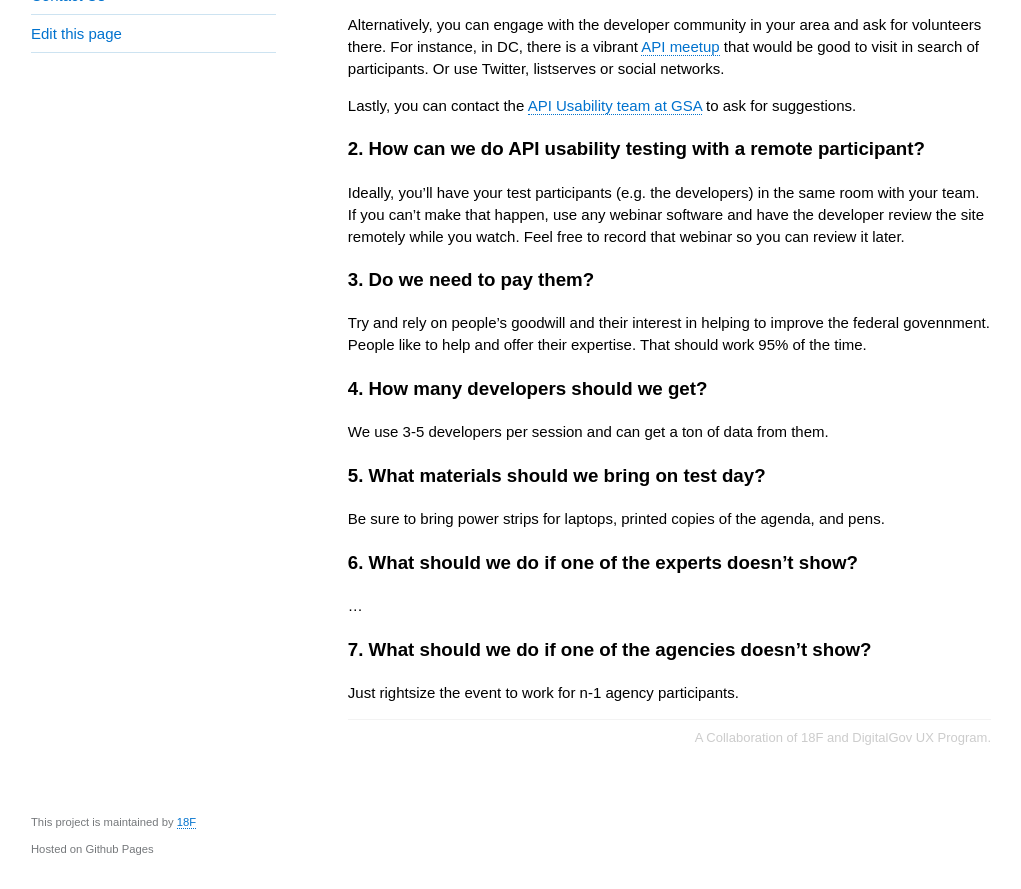
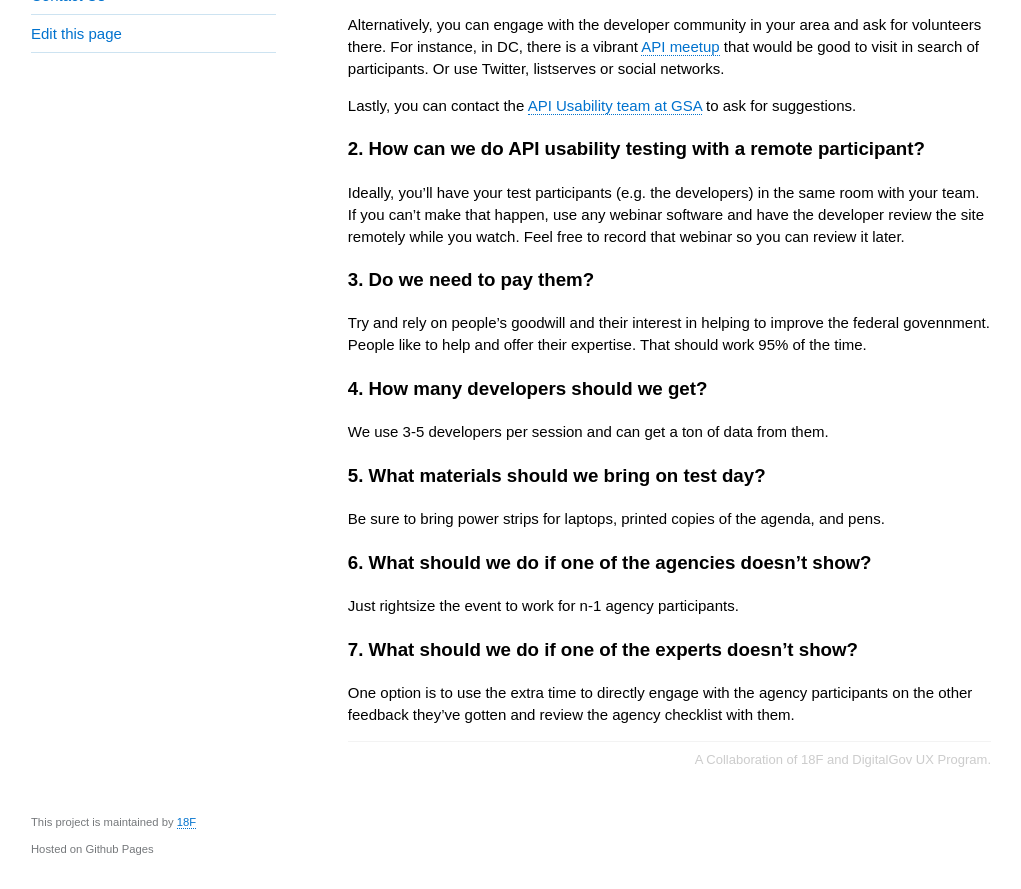
Before and after one commit to 18F/API-Usability-Testing, a Jekyll site: the page built from pages/faq.md, in a window 1280 px wide and 1221 px high, cut to the strip 332-1221 px from the top of the window. Shown: the whole strip, without its empty margins (129-1150 px from the left). Built offline with Jekyll 4.4.1, drawn with Linux system fonts in a browser that asks for light colours.

Commit message:
Update faq.md

```diff
--- a/pages/faq.md
+++ b/pages/faq.md
@@ -29,10 +29,10 @@ We use 3-5 developers per session and can get a ton of data from them.
 
 Be sure to bring power strips for laptops, printed copies of the agenda, and pens.
 
-### 6. What should we do if one of the experts doesn't show?
-
-...
-
-### 7. What should we do if one of the agencies doesn't show?
+### 6. What should we do if one of the agencies doesn't show?
 
 Just rightsize the event to work for n-1 agency participants.
+
+### 7. What should we do if one of the experts doesn't show?
+
+One option is to use the extra time to directly engage with the agency participants on the other feedback they've gotten and review the agency checklist with them.
```
